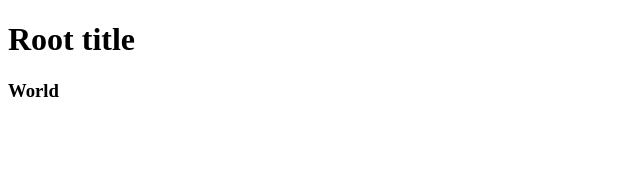
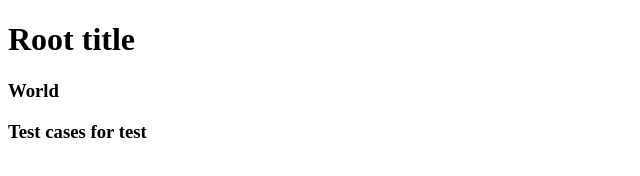
Before and after one commit to AlekseyShab/Vs-code, a plain HTML site: page index.html in a window 1280 px wide. Shown: the whole page, without its empty margins (0-640 px from the left). Drawn offline with Linux system fonts and the light colour scheme; no server answers.

Commit message:
Add h3 title

```diff
--- a/index.html
+++ b/index.html
@@ -10,6 +10,7 @@
     <h1>Root title</h1>
     <div>
       <h3 class="text">World</h3>
+      <h3>Test cases for test</h3>
     </div>
     <script src="index.js"></script>
   </body>
```
